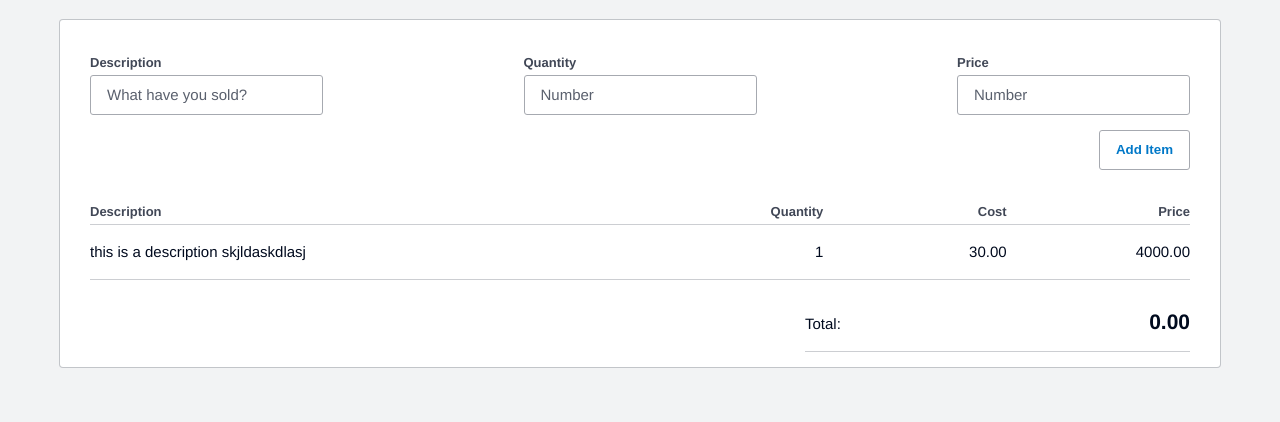
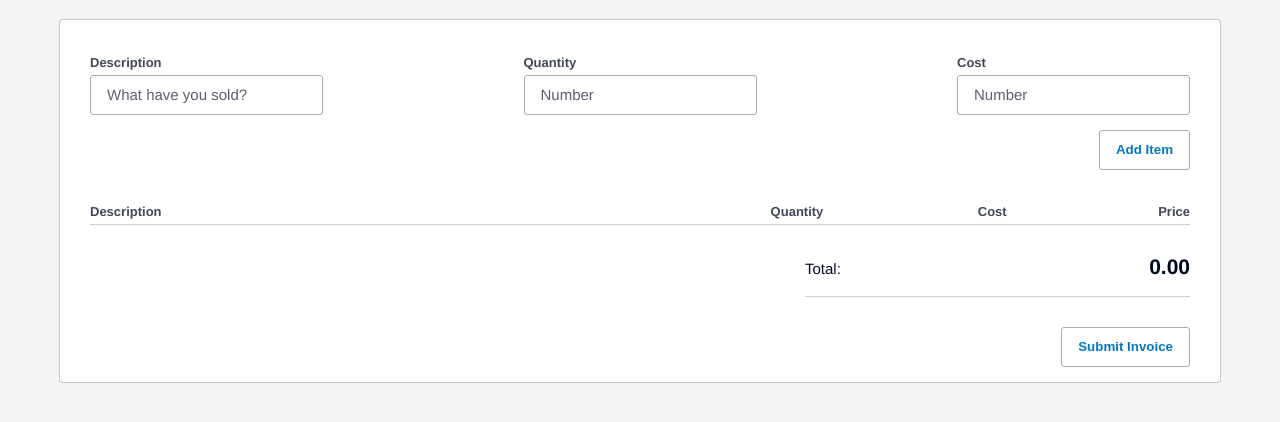
Before and after one commit to seamusfoley/xero-frontend-exercise, a React (Create React App) app: page / in a window 1280 px wide. Shown: the top 422 px of the page. Built offline with nearby package versions, Linux system fonts and the light colour scheme.

Commit message:
amends default formState to handle missing values, converts form to controlled components

```diff
--- a/package.json
+++ b/package.json
@@ -12,6 +12,7 @@
     "@types/react": "^16.9.35",
     "@types/react-dom": "^16.9.8",
     "classnames": "^2.2.6",
+    "eslint": "^6.6.0",
     "react": "^16.13.1",
     "react-dom": "^16.13.1",
     "react-scripts": "3.4.1",
--- a/src/App.tsx
+++ b/src/App.tsx
@@ -1,44 +1,47 @@
 import React, { useState, useEffect } from 'react'
 import classNames from 'classnames'
-import { HandleChange, HandleAddItem, FormState, ValidationState, LineItemState } from './types'
-import { InvoiceInput } from './components'
-import { Invoice } from './components'
-import { createTempKey } from './utils'
-
-
-const defaultFormState = {
-  description: '',
-  quantity: 0,
-  cost: 0,
-  price: 0
-}
+import {
+  HandleChange,
+  HandleAddItem,
+  FormState,
+  ValidationState,
+  LineItemState,
+} from './types'
+import { InvoiceInput, Invoice, Button } from './components'
+import { createTempKey, wait } from './utils'
 
 const App = () => {
   const defaultFormState = {
     description: '',
     quantity: 0,
     cost: 0,
-    price: 0
+    price: 0,
   }
+
   // State
+  const [isSubmitting, setIsSubmitting] = useState<boolean>(false)
   const [formState, setFormState] = useState<FormState>({})
-  const [validationState, setValidationState] = useState<ValidationState<Required<keyof FormState>>>()
-  const [lineItemState, setLineItemState] = useState<LineItemState>()
+  // const [validationState, setValidationState] = useState<ValidationState<Required<keyof FormState>>>()
+  const [lineItemState, setLineItemState] = useState<LineItemState>({})
 
   //Effects
-  useEffect(() => { console.log(formState) }, [formState])
+  // useEffect(() => { console.log(formState) }, [formState])
+  // useEffect(() => { console.log(lineItemState) }, [lineItemState])
 
   // Handlers
-  const handleVaildation = (formState: {[key: string]: unknown}, validtions: any[]) => {
+  const handleVaildation = (
+    formState: { [key: string]: unknown },
+    validtions: any[],
+  ) => {
     // Do something to validate
     // setValidationState({})
   }
 
   const handleChange: HandleChange = (event) => {
-    const { id, value }  = event.target
+    const { id, value } = event.target
     const nextInputValue = { [id]: value }
 
-    const nextFormState = {...formState, ...nextInputValue}
+    const nextFormState = { ...formState, ...nextInputValue }
 
     setFormState(nextFormState)
     handleVaildation(nextFormState, [])
@@ -46,29 +49,58 @@ const App = () => {
 
   const handleAddItem: HandleAddItem = () => {
     // checkValidation
-    const { id: stateId} = formState
+    const { id: stateId } = formState
     const id = stateId || createTempKey()
     // Merge with default state
     const defaultedForm = { ...defaultFormState, ...formState }
-    const { price, quantity } = defaultedForm
-    const cost = price * quantity
-    const addableForm = {...defaultFormState, cost}
+    const { cost, quantity } = defaultedForm
+    const price = cost * quantity
+    const addableForm = { ...defaultedForm, price }
 
-    setLineItemState({ [id]: addableForm})
+    setLineItemState({ ...lineItemState, [id]: addableForm })
+    setFormState({})
   }
 
+  const handleSubmit = async () => {
+    // checkValidation
+    setIsSubmitting(true)
+    await wait(2000)
+    console.log('Submitted', lineItemState)
+    setIsSubmitting(false)
+    setLineItemState({})
+    setFormState({})
+  }
 
   // Render
   return (
-    <div className={classNames('xui-composition', 'xui-composition-is-finite', 'xui-composition-has-auto-space-around', 'xui-composition-detailheader')} >
-      <div className={'xui-panel'} >
+    <div
+      className={classNames(
+        'xui-composition',
+        'xui-composition-is-finite',
+        'xui-composition-has-auto-space-around',
+        'xui-composition-detailheader',
+      )}
+    >
+      <div className={'xui-panel'}>
         <section className={'xui-panel--section'}>
-          <InvoiceInput handleChange={handleChange} handleAddItem={handleAddItem}/>
+          <InvoiceInput
+            formState={formState}
+            handleChange={handleChange}
+            handleAddItem={handleAddItem}
+          />
           <Invoice lineItems={lineItemState} />
+          <div className={'InvoiceGrid'}>
+            <div className={'InvoiceFooter'}>
+              <Button
+                label={isSubmitting ? 'Submitting' : 'Submit Invoice'}
+                onClick={handleSubmit}
+              />
+            </div>
+          </div>
         </section>
       </div>
     </div>
   )
 }
 
-export default App;
+export default App
--- /dev/null
+++ b/src/components/Button/index.tsx
@@ -0,0 +1,17 @@
+import React, { FC } from 'react'
+import classNames from 'classnames'
+
+type ButtonProps = {
+  label: string
+  onClick: (event: React.MouseEvent<HTMLButtonElement, MouseEvent>) => void
+}
+
+export const Button: FC<ButtonProps> = ({ label, onClick }) => (
+  <button
+    onClick={onClick}
+    aria-label={'Add Item'}
+    className={classNames('xui-button-standard', 'xui-button-medium')}
+  >
+    {label}
+  </button>
+)
--- a/src/components/Input/index.tsx
+++ b/src/components/Input/index.tsx
@@ -1,7 +1,7 @@
 import React, { FC } from 'react'
-import { HandleChange, HandleAddItem } from '../../types'
+import { HandleChange, HandleAddItem, FormState } from '../../types'
 import classNames from 'classnames'
-
+import { Button } from '..'
 
 // Input Wrapper
 type InputWrapperProps = {
@@ -11,46 +11,36 @@ type InputWrapperProps = {
 }
 
 const InputWrapper: FC<InputWrapperProps> = ({ label, id, children }) => (
-  <div className="xui-textinputwrapper" role={"presentation"}>
-    <label htmlFor={id} className="xui-text-label xui-fieldlabel-layout">{ label }</label>
-      <div className="xui-textinput xui-textinput-medium">
-         { children(id) }
-      </div>
+  <div className="xui-textinputwrapper" role={'presentation'}>
+    <label htmlFor={id} className="xui-text-label xui-fieldlabel-layout">
+      {label}
+    </label>
+    <div className="xui-textinput xui-textinput-medium">{children(id)}</div>
   </div>
 )
 
 //Input
 const inputClassNames = classNames('xui-textinput--input')
 
-// Button
-type ButtonProps = {
-  label: string
-  onClick: (event: React.MouseEvent<HTMLButtonElement, MouseEvent>) => void
+type InvoiceInputProps = {
+  formState: FormState
+  handleChange: HandleChange
+  handleAddItem: HandleAddItem
 }
 
-const Button: FC<ButtonProps> = ({label, onClick}) => (
-  <button
-    onClick={onClick}
-    aria-label={'Add Item'}
-    className={classNames('xui-button-standard', 'xui-button-medium')}
-  >
-    {label}
-  </button>
-)
-
-type InvoiceInputProps = ({
-  handleChange: HandleChange
-  handleAddItem: HandleAddItem
-})
-
 // Invoice Input
-export const InvoiceInput: FC<InvoiceInputProps> = ({ handleChange, handleAddItem }) => (
+export const InvoiceInput: FC<InvoiceInputProps> = ({
+  formState,
+  handleChange,
+  handleAddItem,
+}) => (
   <div className="InvoiceInput">
     <div className="InvoiceInput--Details">
       <InputWrapper label={'Description'} id={'description'}>
         {(id: string) => (
           <input
             id={id}
+            value={formState.description || ''}
             placeholder={'What have you sold?'}
             className={inputClassNames}
             onChange={(ev) => handleChange(ev)}
@@ -60,18 +50,20 @@ export const InvoiceInput: FC<InvoiceInputProps> = ({ handleChange, handleAddIte
       <InputWrapper label={'Quantity'} id={'quantity'}>
         {(id: string) => (
           <input
-          step={1}
-          id={id}
-          placeholder={'Number'}
-          type="number"
-          className={inputClassNames}
-          onChange={(ev) => handleChange(ev)}/>
+            id={id}
+            value={formState.quantity || ''}
+            placeholder={'Number'}
+            type="number"
+            className={inputClassNames}
+            onChange={(ev) => handleChange(ev)}
+          />
         )}
       </InputWrapper>
-      <InputWrapper label={'Price'} id={'price'}>
+      <InputWrapper label={'Cost'} id={'cost'}>
         {(id: string) => (
           <input
             id={id}
+            value={formState.cost || ''}
             placeholder={'Number'}
             type="number"
             className={inputClassNames}
--- a/src/components/Invoice/index.tsx
+++ b/src/components/Invoice/index.tsx
@@ -1,9 +1,8 @@
 import React, { useState, useEffect, FC } from 'react'
 import classNames from 'classnames'
-import { createTempKey, mapEntries } from '../../utils'
+import { LineItemState } from '../../types'
 
 // LINE ITEM
-
 type LineItemProps = {
   description: string
   quantity: number
@@ -22,39 +21,17 @@ const LineItem: FC<LineItemProps> = ({
   <div className='InvoiceGrid--Content'>
     <div className={'InvoiceGrid--Description'}>{description}</div>
     <div className={lineItemClass}>{quantity}</div>
-    <div className={lineItemClass}>{cost.toFixed(2)}</div>
-    <div className={lineItemClass}>{price.toFixed(2)}</div>
+    <div className={lineItemClass}>{Number(cost).toFixed(2)}</div>
+    <div className={lineItemClass}>{Number(price).toFixed(2)}</div>
   </div>
 )
 
 // INVOICE
-
 type InvoiceProps = {
-  lineItems: LineItemProps[]
+  lineItems?: LineItemState
 }
 
 export const Invoice: FC<InvoiceProps> = ({lineItems = []}) => {
-  const content: {[key: string]: LineItemProps} = {
-    '1': {
-      description: 'thsadkldsalkdsaldsdslksdlksjdlksjdslakjdldjsaldsalkdsajl',
-      quantity: 1,
-      cost: 30,
-      price: 4000,
-    },
-    '2': {
-      description: 'this is a dslksdlksjdlksjdslakjdsadsadsadsadsdsadsadsadsaldjsaldsalkdsajl',
-      quantity: 1,
-      cost: 30,
-      price: 4000,
-    },
-    '3':{
-      description: 'this is a description skjldaskdlasj',
-      quantity: 1,
-      cost: 30,
-      price: 4000,
-    }
-  }
-
   const [ total, setTotal ] = useState<Number>(0)
 
   useEffect(() => {
@@ -64,15 +41,22 @@ export const Invoice: FC<InvoiceProps> = ({lineItems = []}) => {
     )
   }, [lineItems])
 
+  const lineItemClassNames = classNames(
+    'InvoiceGrid--Item',
+    'xui-text-label',
+    'xui-u-flex-1',
+    'xui-text-align-right'
+  )
+
   return(
     <div className='InvoiceGrid'>
       <div className='InvoiceGrid--Headings'>
         <div className={classNames('InvoiceGrid--Description', 'xui-text-label',)}>Description</div>
-        <div className={classNames('InvoiceGrid--Item', 'xui-text-label','xui-u-flex-1', 'xui-text-align-right')}>Quantity</div>
-        <div className={classNames('InvoiceGrid--Item', 'xui-text-label', 'xui-u-flex-1', 'xui-text-align-right')}>Cost</div>
-        <div className={classNames('InvoiceGrid--Item', 'xui-text-label', 'xui-u-flex-1', 'xui-text-align-right')}>Price</div>
+        <div className={lineItemClassNames}>Quantity</div>
+        <div className={lineItemClassNames}>Cost</div>
+        <div className={lineItemClassNames}>Price</div>
       </div>
-      {mapEntries(content, ((id, item) => (
+      {Object.entries(lineItems).map(([id, item]) => (
         <LineItem
           key={id}
           description={item.description}
@@ -80,12 +64,12 @@ export const Invoice: FC<InvoiceProps> = ({lineItems = []}) => {
           cost={item.cost}
           price={item.price}
         />
-      )))}
+      ))}
       <div className={'InvoiceFooter'}>
         <div className={'InvoiceFooter-Totals'}>
           <div className={'InvoiceFooter-Total'}>
             Total:
-            <span className={'InvoiceFooter-AmountDueNumber'}>{`${total.toFixed(2)}`}</span>
+            <span className={'InvoiceFooter-AmountDueNumber'}>{`${Number(total).toFixed(2)}`}</span>
           </div>
         </div>
       </div>
--- a/src/components/index.tsx
+++ b/src/components/index.tsx
@@ -1,7 +1,9 @@
 import { InvoiceInput } from './Input'
 import { Invoice } from './Invoice'
+import { Button } from './Button'
 
 export {
   InvoiceInput,
-  Invoice
+  Invoice,
+  Button,
 }
--- a/src/index.css
+++ b/src/index.css
@@ -74,6 +74,12 @@
   display: flex;
 }
 
+.InvoiceFooter-Submit {
+  margin-top: 2em;
+  padding-bottom: 1em;
+  align-items: baseline;
+}
+
 .InvoiceFooter-AmountDueNumber {
   font-weight: 600;
   font-size: 1.4em;
--- a/src/index.js
+++ b/src/index.tsx
@@ -9,4 +9,4 @@ document.body.classList.add('xui-body')
 ReactDOM.render(
   <App />,
   document.getElementById('root')
-);
+)
--- a/src/utils/index.ts
+++ b/src/utils/index.ts
@@ -1,23 +1,20 @@
 import { AnyFunction } from '../types'
-
-// Map Entries
-export const mapEntries = <T extends string, U = any>(
-  object: {[key in T]: any} | {},
-  fn: (key: T, value: any) => {[key : string]: U}
-): {[key in T]: U} | {} => (
-  (Object.entries(object) as [T, unknown][]).reduce((a, [key, value]) => (
-    {...a, ...fn(key, value)}
-  ), object)
-)
 
 // Pipe
 export type Pipe = (...fns: AnyFunction[]) => <T>(state: T) => any
 
-export const pipe: Pipe = (...fns) => (state) => (
-  Array.from(fns).reduce(
-    (v, fn) => fn(v), state
-  )
-)
+export const pipe: Pipe = (...fns) => (state) =>
+  Array.from(fns).reduce((v, fn) => fn(v), state)
 
 // Create Temp Key
-export const createTempKey = () => `${Math.floor(Math.random() * 1000)}_${Date.now()}`
+export const createTempKey = () =>
+  `temp_${Date.now().toString().slice(0, -6)}_${Math.round(
+    Math.random() * 10000,
+  )}`
+
+
+// Wait
+export const wait = (time = 1000) =>
+  new Promise((resolve, _) => {
+    setTimeout(() => resolve(), time)
+  })
```
Also changed, not shown: src/types/index.ts (+7 -5 lines), 1 other file (tests, documents, lock files or other folders).
